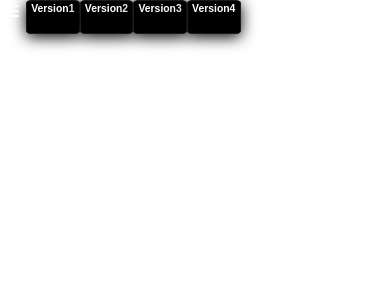
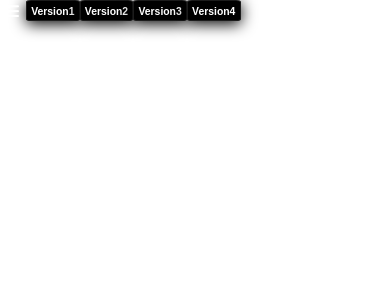
Before and after one commit to Kalugy/kalugy-projects, a React (Create React App) app: page / in a window 390 px wide. Shown: the top 300 px of the page. Built offline with nearby package versions, Linux system fonts and the light colour scheme.

Commit message:
fix navbar responsive

```diff
--- a/src/Router/RouterNav.css
+++ b/src/Router/RouterNav.css
@@ -21,7 +21,7 @@
 .menu-navbar-main{
     position: fixed;
     top: 0;
-    height: 4%;
+    height: 2rem;
     z-index: 30;
     width: 100%;
     display: flex;
@@ -44,3 +44,10 @@
     border-radius: 10%;
     box-shadow: 0 3px 15px rgba(0, 0, 0,1);
 }
+
+@media screen and (max-width:1200px) {
+
+    .nav-main-items .nav-main-item{
+        padding: .5rem .4rem;
+    }
+}
```
